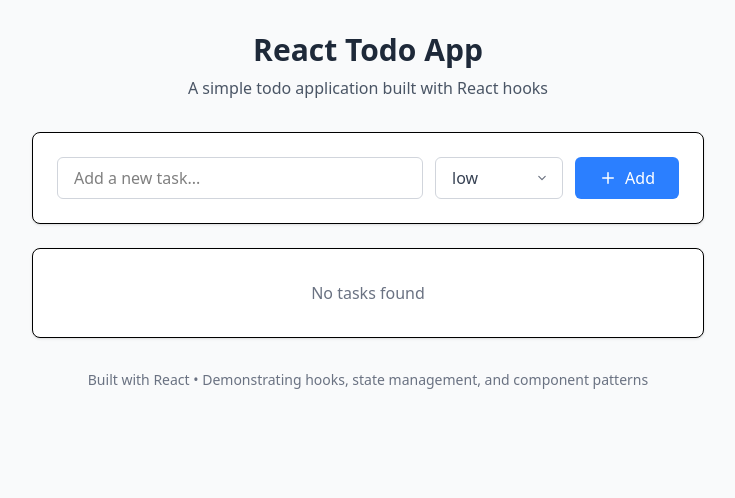
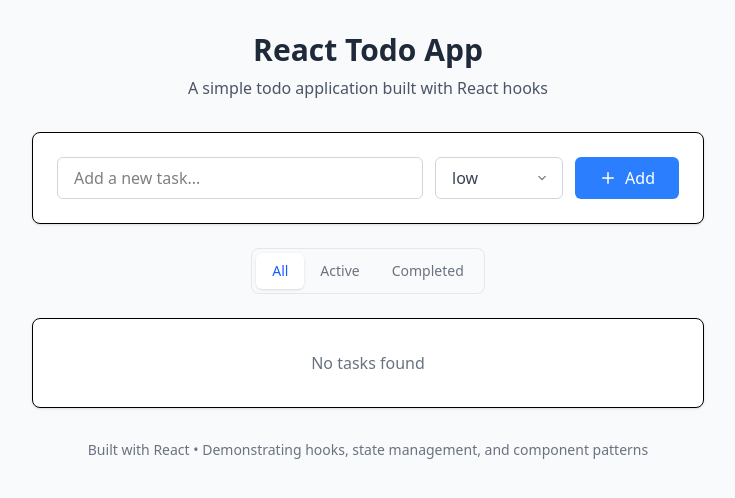
Before and after one commit to maulllanamm/todo-list, a React (Vite) app: page / in a window 1280 px wide. Shown: the top 498 px of the page, without its empty margins (272-1007 px from the left). Built offline with nearby package versions, Linux system fonts and the light colour scheme.

Commit message:
feat : filterd todo

```diff
--- a/src/TodoApp.tsx
+++ b/src/TodoApp.tsx
@@ -3,6 +3,7 @@
 import { Check, Plus } from "lucide-react";
 
 type Priority = "low" | "medium" | "high";
+type Filter = "all" | "active" | "completed";
 
 interface TodoItem {
   id: number;
@@ -14,8 +15,17 @@
   const [todos, setTodos] = useState<TodoItem[]>([]);
   const [newTodo, setNewTodo] = useState<string>("");
   const [priority, setPriority] = useState<Priority>("low");
+  const [filter, setFilter] = useState<Filter>("all");
 
   const dropdownPriority: Priority[] = ["low", "medium", "high"];
+
+  const filters: Filter[] = ["all", "active", "completed"];
+
+  const filteredTodos = todos.filter((todo) => {
+    if (filter === "active") return !todo.completed;
+    if (filter === "completed") return todo.completed;
+    return true;
+  });
 
   const handleAddTodo = (e: React.FormEvent) => {
     if (e) e.preventDefault();
@@ -86,15 +96,34 @@
           </div>
         </div>
 
+        {/* Filter Tabs */}
+        <div className="flex justify-center mb-6">
+          <div className="inline-flex rounded-lg border border-gray-200 bg-gray-50 p-1">
+            {filters.map((filterType) => (
+              <button
+                key={filterType}
+                onClick={() => setFilter(filterType)}
+                className={`px-4 py-2 text-sm font-medium rounded-md capitalize transition-colors ${
+                  filter === filterType
+                    ? "bg-white text-blue-600 shadow-sm"
+                    : "text-gray-500 hover:text-gray-700"
+                }`}
+              >
+                {filterType}
+              </button>
+            ))}
+          </div>
+        </div>
+
         {/* Todo List */}
         <div className="bg-white rounded-lg shadow-sm border">
-          {todos.length === 0 ? (
+          {filteredTodos.length === 0 ? (
             <div className="p-8 text-center text-gray-500">
               <p>No tasks found</p>
             </div>
           ) : (
             <ul className="divide-y divide-gray-200">
-              {todos.map((todo) => (
+              {filteredTodos.map((todo) => (
                 <li
                   key={todo.id}
                   className="p-4 hover:bg-gray-50 transition-colors"
```
